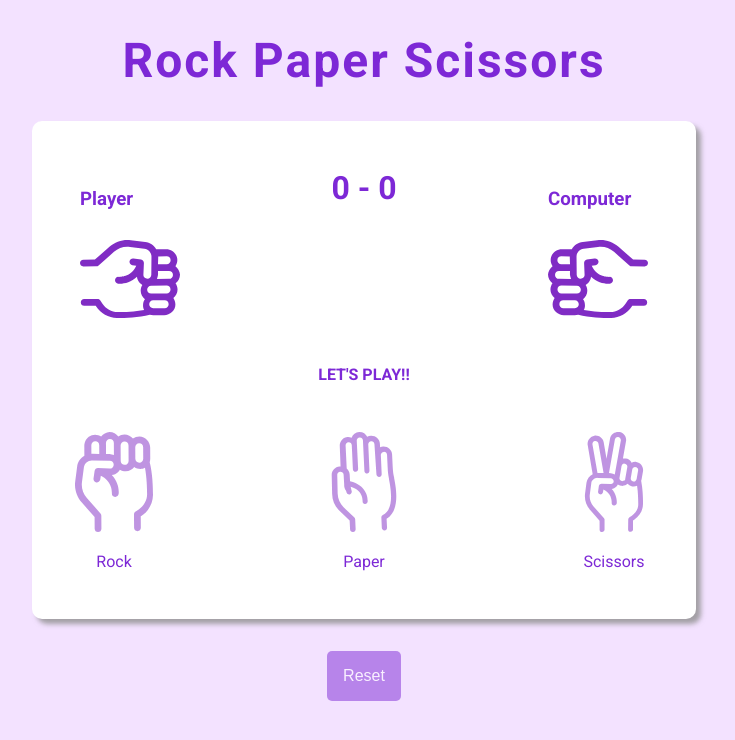
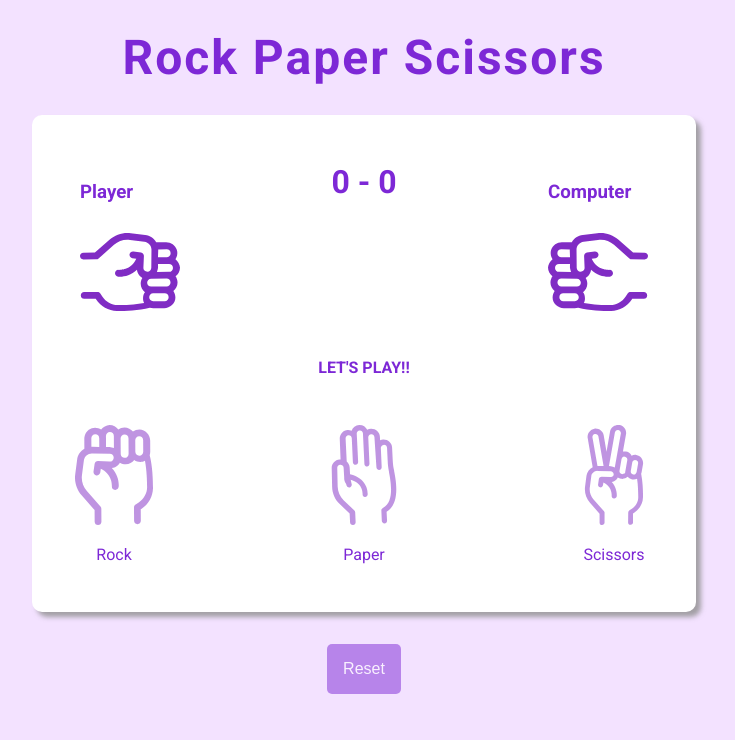
Before and after one commit to rbrantley0414/rock-paper-scissors-game, a plain HTML site: page index.html in a window 1280 px wide. Shown: the whole page, without its empty margins (276-1011 px from the left). Drawn offline with Linux system fonts and the light colour scheme.

Commit message:
Update style.css

```diff
--- a/style.css
+++ b/style.css
@@ -17,6 +17,7 @@ body {
 
 h1 {
     text-align: center;
+    margin: 0.6em;
     font-size: 3em;
     letter-spacing: 2px;
 }
```
